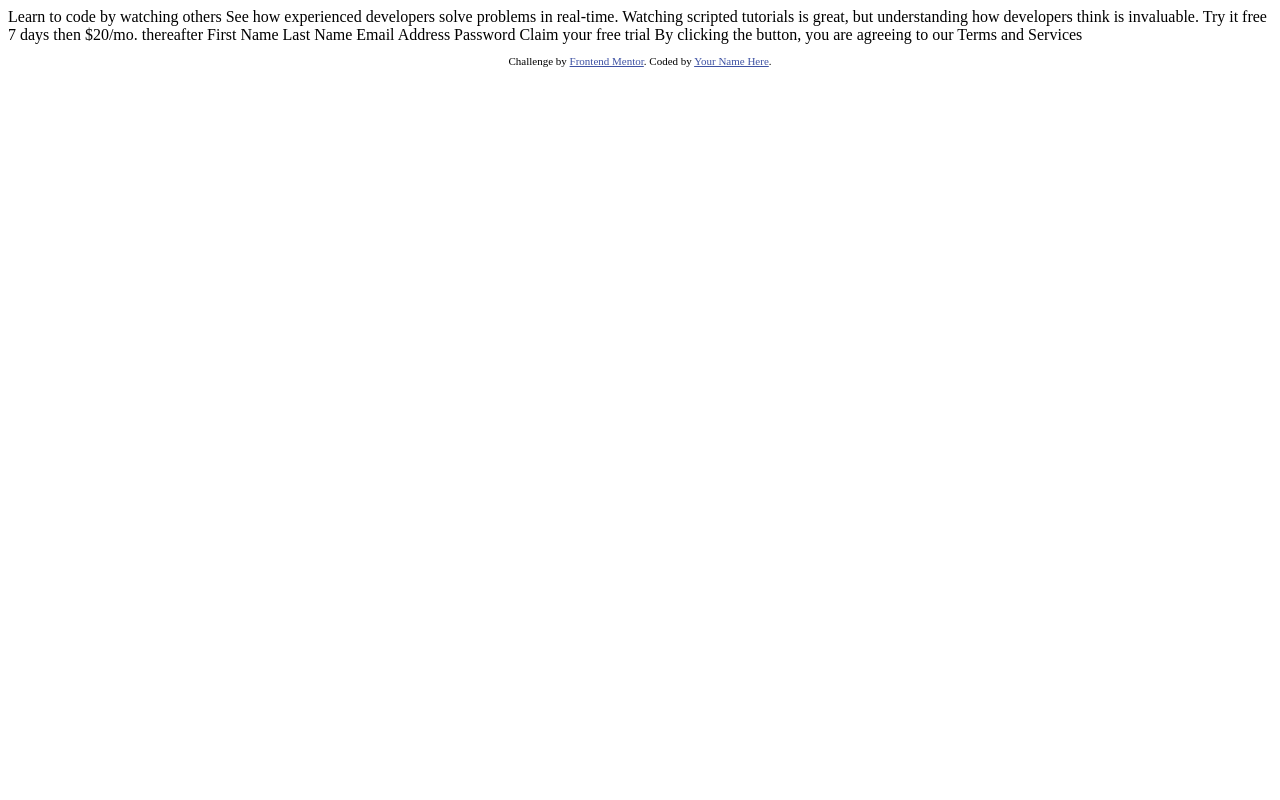
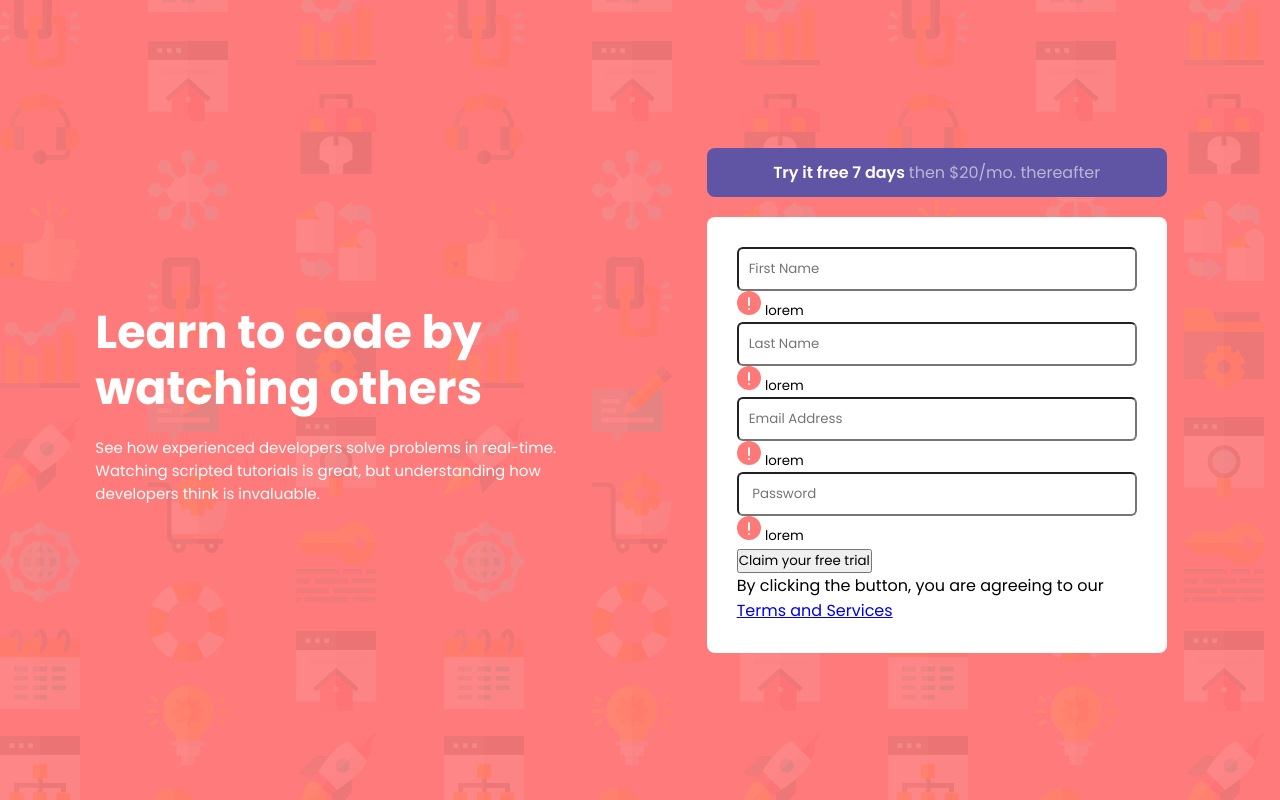
Before and after one commit to geekSamarth/intro_component_with_signup_form, a plain HTML site: page index.html in a window 1280 px wide. Drawn offline with Linux system fonts and the light colour scheme.

Commit message:
adding initial code

```diff
--- a/index.html
+++ b/index.html
@@ -1,42 +1,71 @@
 <!DOCTYPE html>
 <html lang="en">
-<head>
-  <meta charset="UTF-8">
-  <meta name="viewport" content="width=device-width, initial-scale=1.0"> <!-- displays site properly based on user's device -->
+  <head>
+    <meta charset="UTF-8" />
+    <meta name="viewport" content="width=device-width, initial-scale=1.0" />
+    <!-- displays site properly based on user's device -->
 
-  <link rel="icon" type="image/png" sizes="32x32" href="./images/favicon-32x32.png">
+    <link
+      rel="icon"
+      type="image/png"
+      sizes="32x32"
+      href="./images/favicon-32x32.png"
+    />
 
-  <title>Frontend Mentor | Intro component with sign up form</title>
+    <title>Frontend Mentor | Intro component with sign up form</title>
+    <link rel="stylesheet" href="./style.css" />
+  </head>
+  <body>
+    <main class="intro_wrapper">
+      <article class="introductory_passage">
+        <div class="heading">
+          <h1>Learn to code by watching others</h1>
+        </div>
+        <div class="explanation">
+          <p> See how experienced developers solve
+            problems in real-time. Watching scripted tutorials is great, but
+            understanding how developers think is invaluable.</p>
+        </div>
 
-  <!-- Feel free to remove these styles or customise in your own stylesheet 👍 -->
-  <style>
-    .attribution { font-size: 11px; text-align: center; }
-    .attribution a { color: hsl(228, 45%, 44%); }
-  </style>
-</head>
-<body>
 
-  Learn to code by watching others
+      </article>
+      <article class="signup_form">
+        <div class="pricing">
+          <span class="offer">Try it free 7 days </span>
+          then $20/mo. thereafter
+        </div>
+        <form action="" class="signing_form">
+          <div class="first_name">
+            <input type="text" placeholder="First Name" id="firstName">
+            <img src="./images/icon-error.svg" alt="">
+            <small class="firstNameError">lorem</small>
+          </div>
+          <div class="last_name">
+            <input type="text" placeholder="Last Name" id="lastName">
+            <img src="./images/icon-error.svg" alt="">
+            <small class="lastNameError">lorem</small>
+          </div>
+          <div class="first_name">
+            <input type="email" placeholder="Email Address " id="emailAddress">
+            <img src="./images/icon-error.svg" alt="">
+            <small class="emailError">lorem</small>
+          </div>
+          <div class="password">
+            <input type="password" placeholder=" Password" id="firstName">
+            <img src="./images/icon-error.svg" alt="">
+            <small class="passwordError">lorem</small>
+          </div>
+          <div class="claim">
+            <button type="submit" class="btn">Claim your free trial</button>
+          </div>
+          <div class="additional_info">
+            <p> By clicking the button, you are
+              agreeing to our <a href="#">Terms and Services</a></p>
+          </div>
 
-  See how experienced developers solve problems in real-time. Watching scripted tutorials is great,
-  but understanding how developers think is invaluable.
+        </form>
 
-  Try it free 7 days then $20/mo. thereafter
-
-  First Name
-  Last Name
-  Email Address
-  Password
-
-  Claim your free trial
-
-  By clicking the button, you are agreeing to our Terms and Services
-
-  <footer>
-    <p class="attribution">
-      Challenge by <a href="https://www.frontendmentor.io?ref=challenge" target="_blank">Frontend Mentor</a>.
-      Coded by <a href="#">Your Name Here</a>.
-    </p>
-  </footer>
-</body>
+      </article>
+    </main>
+  </body>
 </html>
--- a/style.css
+++ b/style.css
@@ -0,0 +1,69 @@
+@import url('https://fonts.googleapis.com/css2?family=Poppins:wght@400;500;600;700&display=swap');
+*{
+    margin: 0;
+    padding: 0;
+    box-sizing: border-box;
+    font-family: 'Poppins', sans-serif;
+}
+:root{
+    --primary-color:hsl(0, 100%, 74%);
+    --secondary-color: hsl(154, 59%, 51%);
+    --accent-color: hsl(248, 32%, 49%);
+    --dark-blue:hsl(249, 10%, 26%);
+    --grayish-blue:hsl(246, 25%, 77%);
+}
+.intro_wrapper{
+    min-height: 100vh;
+    display: flex;
+    justify-content: space-evenly;
+    align-items: center;
+    background-color: var(--primary-color);
+    background-image: url('./images/bg-intro-desktop.png');
+}
+.introductory_passage,.signup_form{
+    width: 500px;
+    max-width: 90%;
+    font-size: 16px;
+    padding: 2px;
+}
+.heading h1{
+    font-size: 46px;
+    line-height: 1.2;
+    color: white;
+    margin: 10px 0 20px 0;
+}
+.explanation p{
+    font-size: 15px;
+    color: white;
+}
+
+.signup_form{
+    display: flex;
+    flex-direction: column;
+    gap: 20px;
+    padding: 20px;
+}
+.pricing{
+    width: 100%;
+    padding: 12px 15px;
+    background-color:var(--accent-color) ;
+    border-radius: 8px;
+    font-size: 16px;
+    text-align: center;
+    color: var(--grayish-blue);
+}
+.offer{
+    font-weight: 600;
+    color: white;
+}
+.signing_form{
+    background-color: white;
+    padding: 30px;
+    border-radius: 8px;
+}
+input{
+    width: 100%;
+    padding: 10px;
+    border-radius: 6px;
+    outline: none;
+}
```
